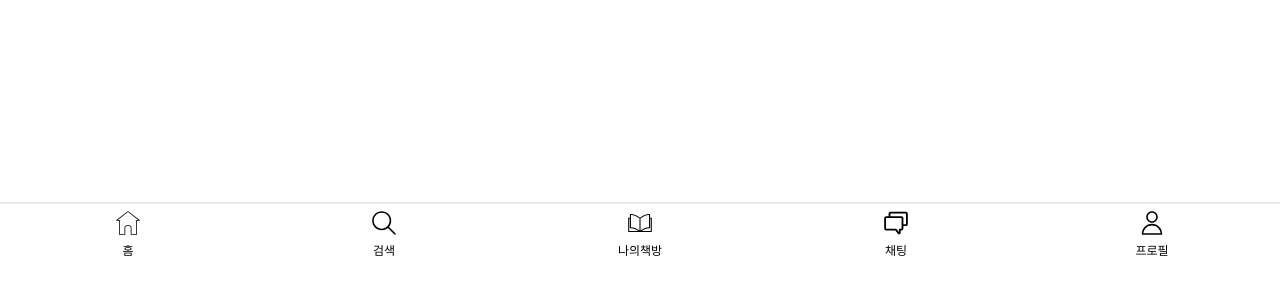
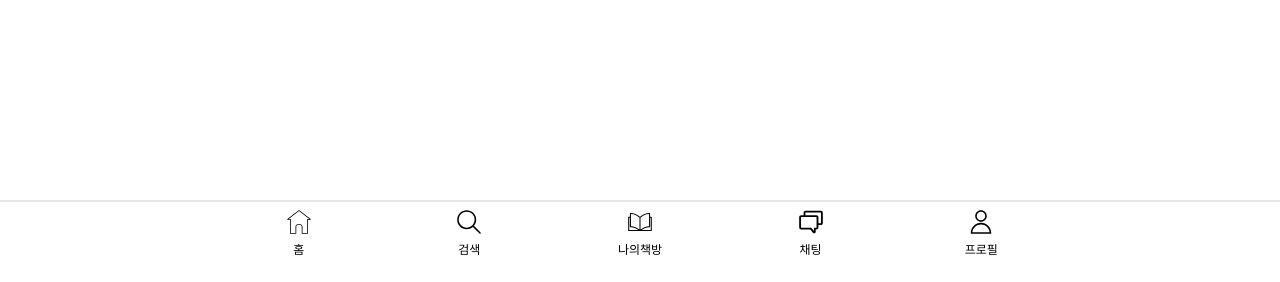
Before and after one commit to coding-nerds/Bookin, a Django app: template templates/base.html in a window 1280 px wide. Shown: the part 518-800 px from the top of the page. Run offline with Django 4.2, Linux system fonts and the light colour scheme; the template is opened without the code that fills it, so the values that code supplies are empty; some libraries are stand-ins or nearby versions.

Commit message:
update logo,base,footer size

```diff
--- a/templates/base.html
+++ b/templates/base.html
@@ -22,12 +22,15 @@
   </head>
 
   <body>
-    {% include 'header.html' %}
-
-    <div id="content_wrap">
-      {% block content %}{% endblock %}
+    <div>
+      {% include 'header.html' %}
+      <div class="pb-20">
+        {% block content %}{% endblock %}
+      </div>
+      <div class="w-full flex flex-col justify-center items-center">
+      {% include 'footerMenu.html' %}
+      </div>
     </div>
-    {% include 'footerMenu.html' %}
     {% block js %}{% endblock %}
   </body>
 
--- a/templates/footerMenu.html
+++ b/templates/footerMenu.html
@@ -1,4 +1,5 @@
-<div class="flex justify-around items-center fixed w-full h-20 pb-4 bottom-0 left-0 z-10 bg-white border-t-2">
+<div class="fixed w-full flex justify-center bottom-0 left-0 z-10 bg-white border-t-2">
+    <div class="lg:w-4/6 w-full h-20 pb-4 flex justify-around items-center">
         <div class="footerIcon" onclick="location.href='/'">
             <svg class="w-6 mb-2" xmlns="http://www.w3.org/2000/svg" xmlns:xlink="http://www.w3.org/1999/xlink" version="1.1" viewBox="0 0 256 256" xml:space="preserve">
                 <g transform="translate(128 128) scale(0.72 0.72)" style="">
@@ -54,3 +55,4 @@
             <div class="text-xs text-center">프로필</div>
         </div>
     </div>
+</div>
```
Also changed, not shown: static/img/mainLogo.png (added). Lines whose indentation alone changed are shown as unchanged.
